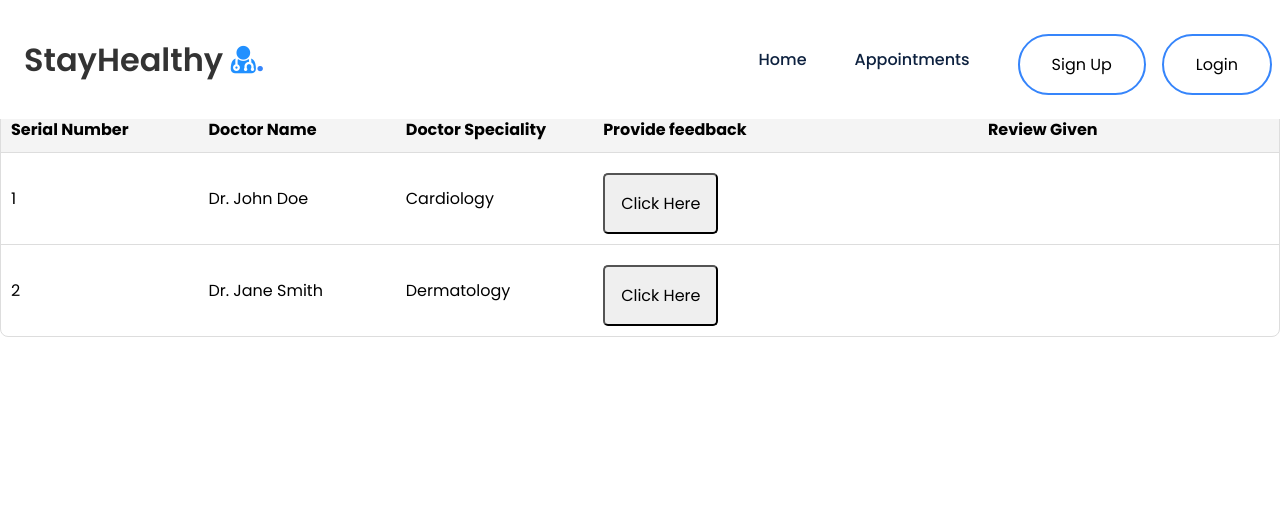
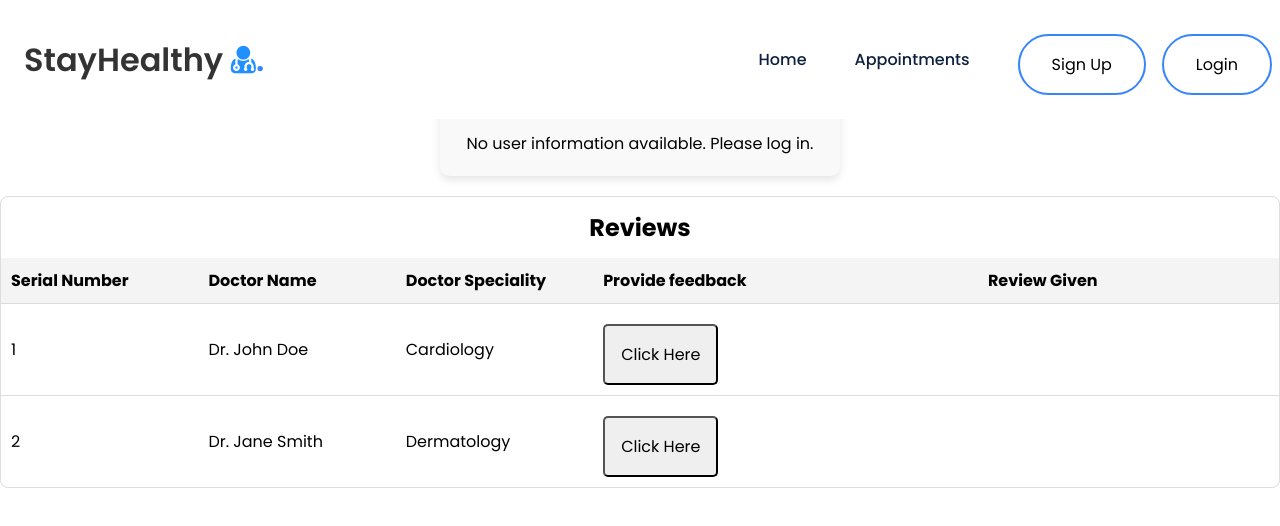
Before and after one commit to BashS117/test_med_app, a React (Create React App) app: page /profile-card in a window 1280 px wide. Shown: the top 526 px of the page. Built offline with nearby package versions, Linux system fonts and the light colour scheme.

Commit message:
Create the ProfileCard component

```diff
--- a/src/App.js
+++ b/src/App.js
@@ -8,6 +8,7 @@ import Sign_Up from './Components/Sign_Up/Sign_Up';
 import InstantConsultation from './Components/InstantConsultationBooking/InstantConsultation'
 import Notification from './Components/Notification/Notification';
 import ReviewForm from './Components/ReviewForm/ReviewForm';
+import ProfileCard from './Components/ProfileCard.js/ProfileCard';
 function App() {
 
     const reviewsData = [
@@ -28,6 +29,7 @@ function App() {
             <Route path="/Login" element={<Login/>}/>
             <Route path="/Sign_Up" element={<Sign_Up/>}/>
             <Route path="/instant-consultation" element={<InstantConsultation />} />
+            <Route path="/profile-card" element={<ProfileCard />} />
 
           </Routes>
           <ReviewForm reviews={reviewsData} />
--- a/src/Components/Navbar/Navbar.js
+++ b/src/Components/Navbar/Navbar.js
@@ -10,6 +10,10 @@ const Navbar = () => {
   const [showDropdown, setShowDropdown] = useState(false);
 
   const handleClick = () => setClick(!click);
+
+ // Función para alternar el dropdown
+  const toggleDropdown = () => setShowDropdown(!showDropdown);
+
 
   const handleLogout = () => {
     sessionStorage.removeItem("auth-token");
@@ -65,11 +69,20 @@ const Navbar = () => {
 
         {isLoggedIn ? (
           <>
-            <li className="link" style={{ display: 'flex', alignItems: 'center' }}>
+            <li className="link" style={{ display: 'flex', alignItems: 'center', position: 'relative' }}>
               {/* Display username next to logout button */}
-              <span className="username" style={{ marginRight: '10px', fontWeight: 'bold', textWrap: "nowrap" }}>
+              <button onClick={toggleDropdown} className="username" style={{ marginRight: '10px', fontWeight: 'bold', textWrap: "nowrap" }}>
                 Welcome, {username}
-              </span>
+              </button>
+              {showDropdown?<div style={{display:'flex', flexDirection:'column', position: 'absolute', bottom: '-50px', background: 'white', boxShadow: '0px 4px 20px rgba(0, 0, 0, 0.1)'}}>
+                <Link to='./profile-card'>
+                Your Profile
+                </Link>
+                <Link to='./profile-card'>
+                Your Reports
+                </Link>
+
+              </div>:null}
               <button className="btn2" onClick={handleLogout}>
                 Logout
               </button>
--- /dev/null
+++ b/src/Components/ProfileCard.js/ProfileCard.css
@@ -0,0 +1,24 @@
+.profile-card {
+    max-width: 400px;
+    margin: 20px auto;
+    padding: 20px;
+    border-radius: 10px;
+    box-shadow: 0 4px 8px rgba(0, 0, 0, 0.1);
+    background-color: #f9f9f9;
+    text-align: center;
+  }
+
+  .profile-card h2 {
+    margin-bottom: 20px;
+    color: #333;
+  }
+
+  .profile-details p {
+    margin: 10px 0;
+    font-size: 16px;
+    color: #555;
+  }
+
+  .profile-details strong {
+    color: #333;
+  }
--- /dev/null
+++ b/src/Components/ProfileCard.js/ProfileCard.js
@@ -0,0 +1,27 @@
+import React from 'react';
+import './ProfileCard.css';
+
+function ProfileCard() {
+  // Obtener los datos del sessionStorage
+  const authToken = sessionStorage.getItem('auth-token');
+  const name = sessionStorage.getItem('name');
+  const phone = sessionStorage.getItem('phone');
+  const email = sessionStorage.getItem('email');
+
+  return (
+    <div className="profile-card">
+      <h2>User Profile</h2>
+      {authToken ? (
+        <div className="profile-details">
+          <p><strong>Name:</strong> {name}</p>
+          <p><strong>Phone:</strong> {phone}</p>
+          <p><strong>Email:</strong> {email}</p>
+        </div>
+      ) : (
+        <p>No user information available. Please log in.</p>
+      )}
+    </div>
+  );
+}
+
+export default ProfileCard;
```
Also changed, not shown: 1 other file (tests, documents, lock files or other folders).
